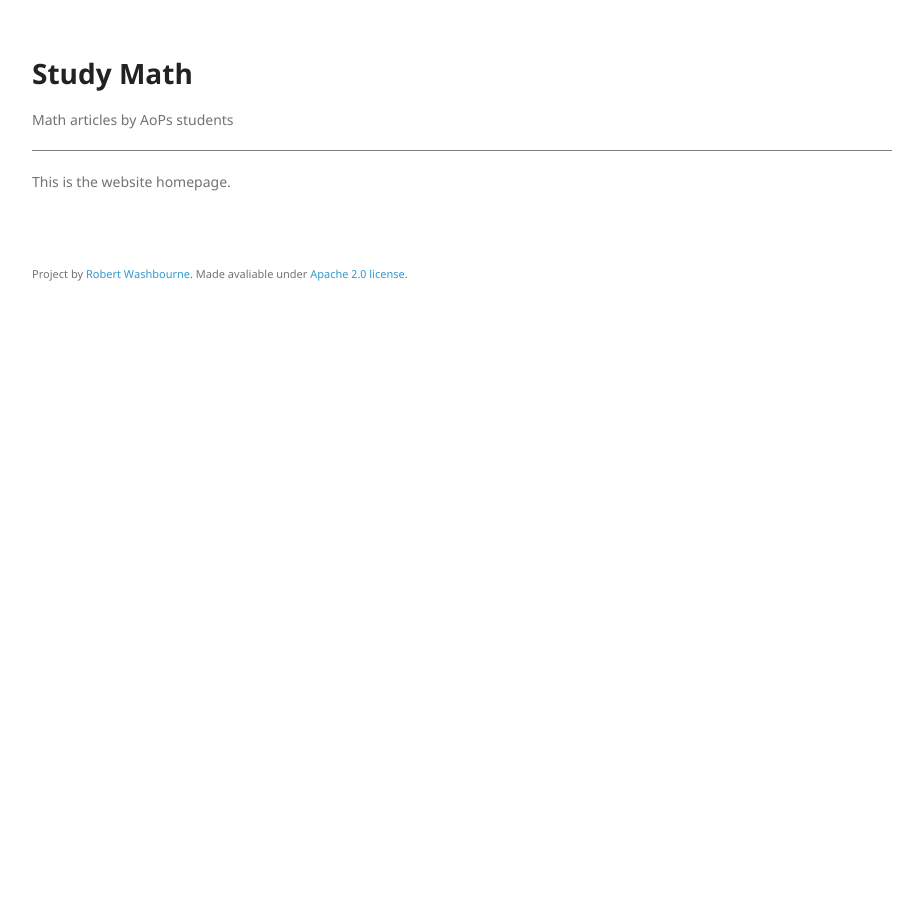
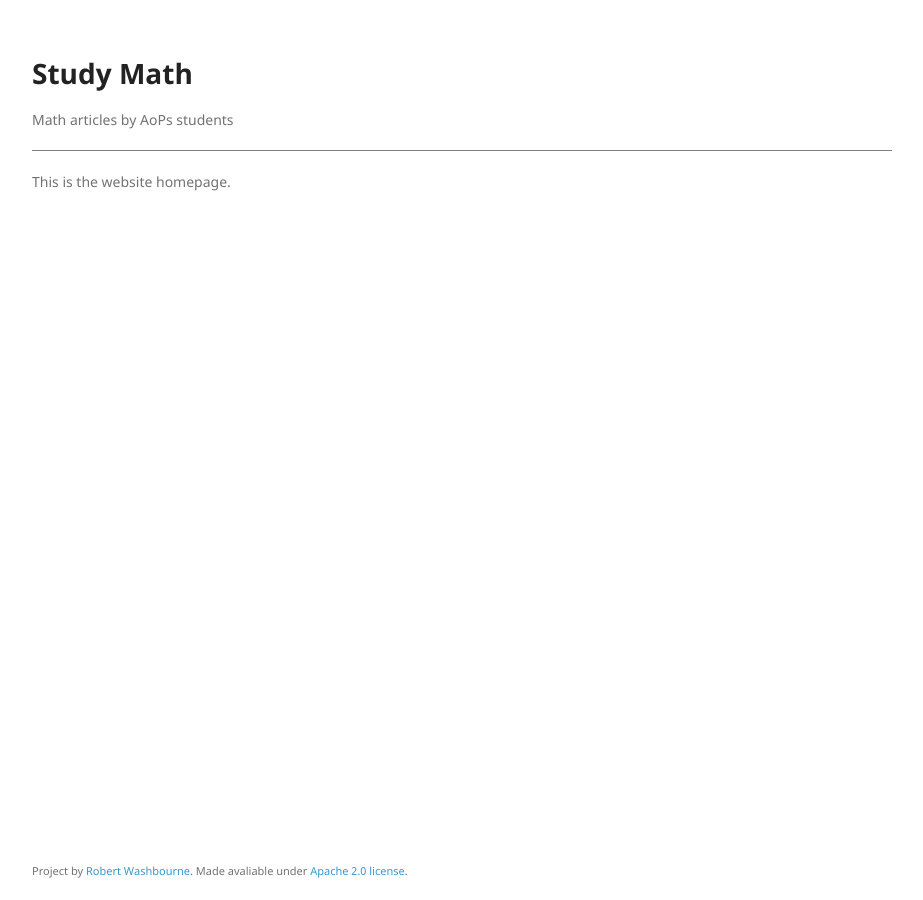
Before and after one commit to studymath/studymath.github.io, a Jekyll site: the page built from index.md, in a window 1280 px wide. Shown: the whole page, without its empty margins (178-1101 px from the left). Built offline with Jekyll 4.4.1, drawn with Linux system fonts in a browser that asks for light colours; nearby versions of some CDN libraries.

Commit message:
Update jekyll-theme-minimal.scss

```diff
--- a/_sass/jekyll-theme-minimal.scss
+++ b/_sass/jekyll-theme-minimal.scss
@@ -137,7 +137,8 @@ hr {
 }
 
 footer {
-  bottom:50px;
+  position: absolute;
+  bottom:0;
 }
 
 @media print, screen and (max-width: 960px) {
```
